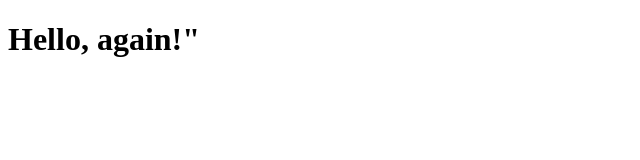
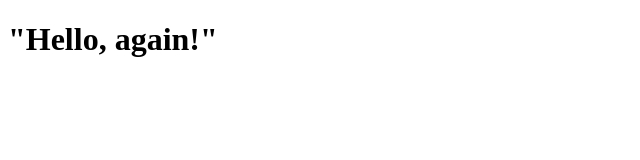
Before and after one commit to Josufst/second_website, a plain HTML site: page index.html in a window 1280 px wide. Shown: the whole page, without its empty margins (0-640 px from the left). Drawn offline with Linux system fonts and the light colour scheme.

```diff
--- a/index.html
+++ b/index.html
@@ -4,7 +4,7 @@
          <title></title>
    </head>
    <body>
-     <h1>Hello, again!"</h1>
+     <h1>"Hello, again!"</h1>
      <p></p>
    </body>
 </html>
```
